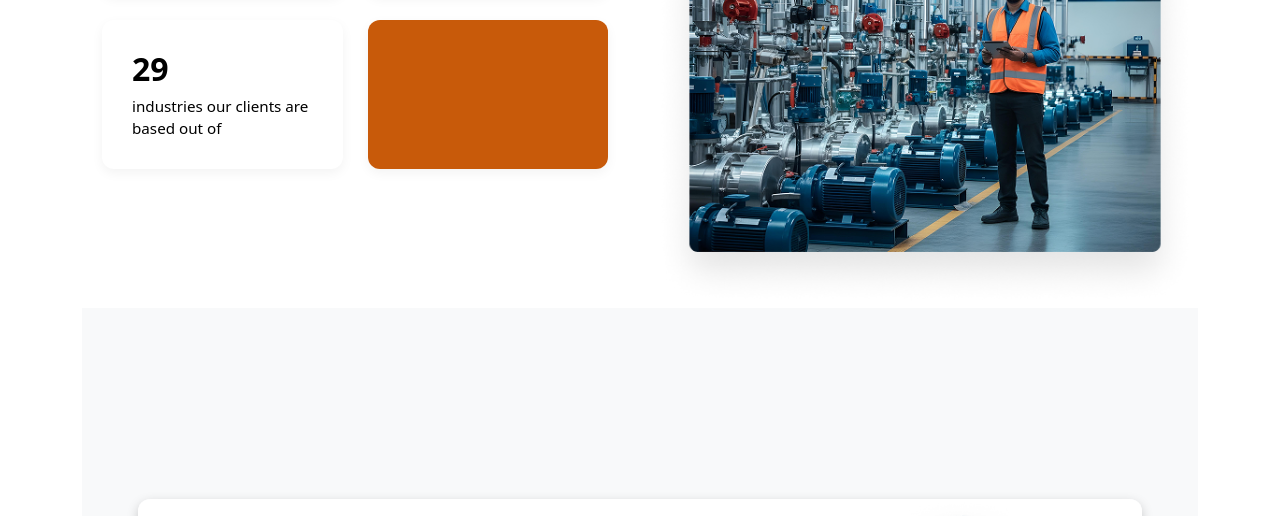
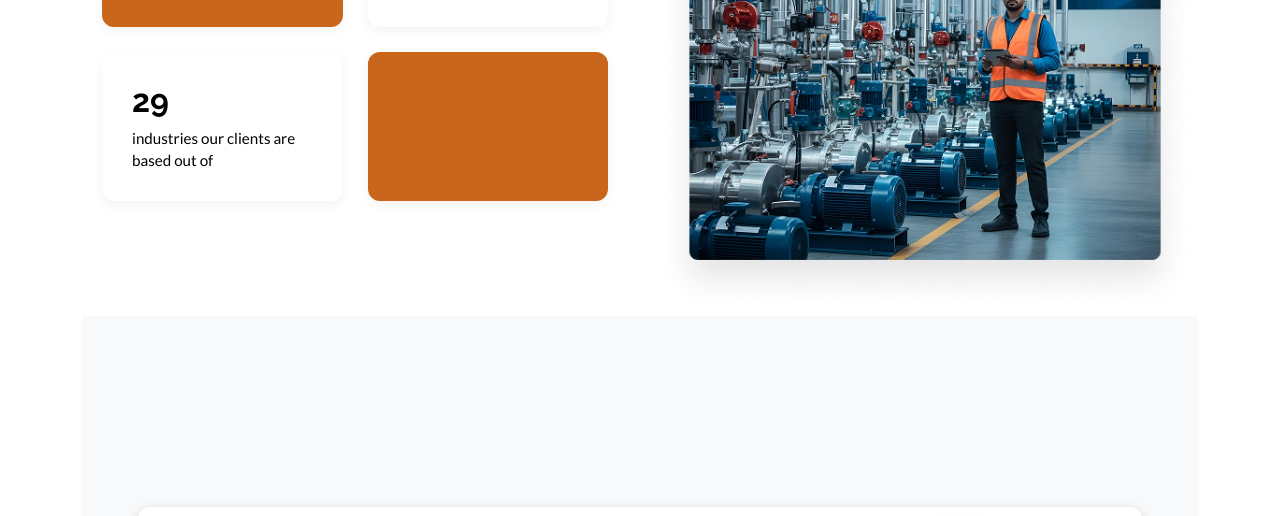
Before and after one commit to balaji1832/New-Era-Engineers, a plain HTML site: page index.html in a window 1280 px wide. Shown: the part 801-1317 px from the top of the page. Drawn offline with nearby package versions, Linux system fonts and the light colour scheme.

Commit message:
Fonts Uploading

```diff
--- a/index.html
+++ b/index.html
@@ -7,6 +7,10 @@
     <link rel="icon" href="Images/logo.png">
     <link rel="stylesheet" href="style.css">
     <link href="https://cdn.jsdelivr.net/npm/bootstrap@5.3.8/dist/css/bootstrap.min.css" rel="stylesheet" integrity="sha384-sRIl4kxILFvY47J16cr9ZwB07vP4J8+LH7qKQnuqkuIAvNWLzeN8tE5YBujZqJLB" crossorigin="anonymous">
+    <link rel="preconnect" href="https://fonts.googleapis.com">
+    <link rel="preconnect" href="https://fonts.gstatic.com" crossorigin>
+    <link href="https://fonts.googleapis.com/css2?family=Raleway:ital,wght@0,100..900;1,100..900&display=swap" rel="stylesheet">
+    <link href="https://fonts.googleapis.com/css2?family=Lato:ital,wght@0,100;0,300;0,400;0,700;0,900;1,100;1,300;1,400;1,700;1,900&display=swap" rel="stylesheet">
 </head>
 <style>
 
@@ -20,7 +24,7 @@
   </section>
 
   <section>
-    <div class="container mt-3">
+    <div class="container mt-5">
         <h1>About us</h1>
         <div class="row">
             <div class="col-12 col-lg-6">
--- a/style.css
+++ b/style.css
@@ -1,4 +1,12 @@
-  .banner-img {
+
+h1,h2,h3,h4,h5,h6{
+  font-family: 'Raleway';
+}
+p{
+  font-family: 'Lato';
+}
+
+ .banner-img {
     width: 100%;
     height: auto;
     display: block;
@@ -39,7 +47,7 @@
     }
 
     .stat-card.orange {
-      background-color: #c85a0a;
+      background-color: #CA661B;
       color: #fff;
     }
 
@@ -61,7 +69,7 @@
     }
 
     .stat-card.empty {
-      background-color: #c85a0a;
+      background-color: #CA661B;
     }
 
     /* No layout change on smaller screens */
```
